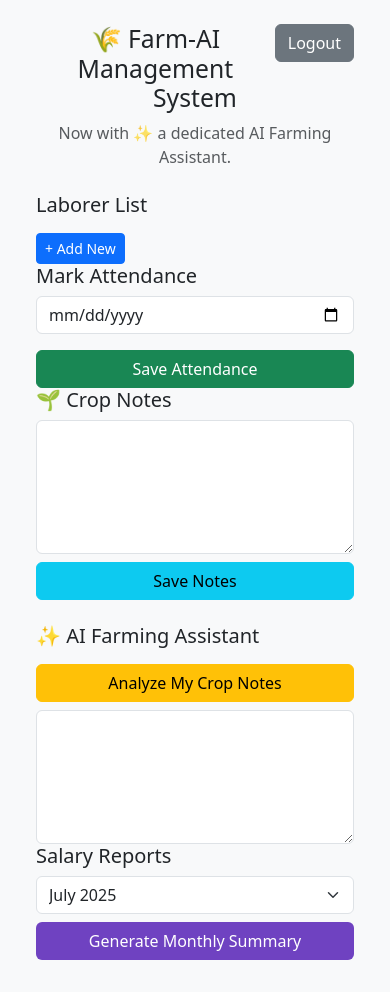
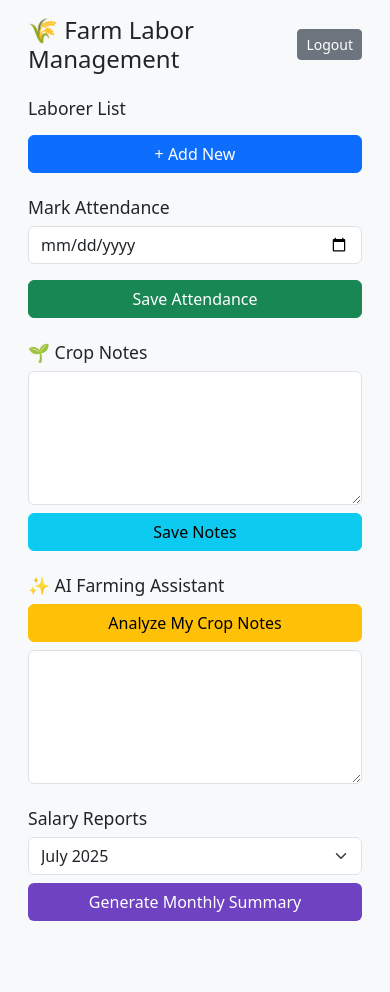
Before and after one commit to sahilhase0009/Farm-AI, a plain HTML site: page frontend/index.html in a window 390 px wide. After the commit the page ends 969 px from the top, so only its background shows below. Drawn offline with nearby package versions, Linux system fonts and the light colour scheme; no server answers; sample sign-in values are in the browser's storage.

Commit message:
Make frontend mobile responsive"

```diff
--- a/frontend/index.html
+++ b/frontend/index.html
@@ -2,56 +2,62 @@
 <html lang="en">
 <head>
   <meta charset="UTF-8">
-  <title>Farm-AI Management System</title>
+  <!-- ✅ META TAG: This is essential for mobile responsiveness -->
+  <meta name="viewport" content="width=device-width, initial-scale=1.0">
+  <title>Farm Labor Management System</title>
   <link href="https://cdn.jsdelivr.net/npm/bootstrap@5.3.0/dist/css/bootstrap.min.css" rel="stylesheet">
   <link rel="stylesheet" href="style.css">
 </head>
-<body class="p-4">
+<body class="p-3 p-md-4">
   <div class="container">
-    <button class="btn btn-secondary float-end" id="logout-btn">Logout</button>
-    <h2 class="text-center">🌾 Farm-AI Management System</h2>
-
-    <p class="text-center text-muted">Now with ✨ a dedicated AI Farming Assistant.</p>
+    <div class="d-flex justify-content-between align-items-center mb-3">
+        <h2 class="h3 mb-0">🌾 Farm Labor Management</h2>
+        <button class="btn btn-secondary btn-sm" id="logout-btn">Logout</button>
+    </div>
+    <p class="text-center text-muted d-none d-md-block">Now with ✨ a dedicated AI Farming Assistant.</p>
 
     <div class="row mt-4">
+      <!-- ✅ GRID UPDATE: Added classes to make columns stack on mobile -->
       <!-- Laborer List -->
-      <div class="col-md-4">
+      <div class="col-lg-4 col-md-6 col-12 mb-4">
         <h5>Laborer List</h5>
         <ul class="list-group" id="laborer-list"></ul>
-        <button class="btn btn-primary btn-sm mt-2" onclick="addLaborer()">+ Add New</button>
+        <button class="btn btn-primary w-100 mt-2" onclick="addLaborer()">+ Add New</button>
       </div>
       <!-- Mark Attendance -->
-      <div class="col-md-4">
+      <div class="col-lg-4 col-md-6 col-12 mb-4">
         <h5>Mark Attendance</h5>
         <input type="date" class="form-control mb-2" id="att-date">
-        <div id="attendance-list"></div>
+        <div id="attendance-list" class="attendance-box"></div>
         <button class="btn btn-success w-100 mt-2" onclick="saveAttendance()">Save Attendance</button>
       </div>
 
       <!-- Crop Notes -->
-      <div class="col-md-4">
+      <div class="col-lg-4 col-md-12 col-12 mb-4">
         <h5>🌱 Crop Notes</h5>
         <textarea class="form-control" id="crop-notes" rows="5"></textarea>
         <button class="btn btn-info w-100 mt-2" onclick="saveNotes()">Save Notes</button>
       </div>
     </div>
 
-    <!-- AI Assistant -->
-    <div class="row mt-4">
-      <div class="col-md-6">
+    <!-- AI Assistant & Salary Reports -->
+    <div class="row mt-md-4">
+      <!-- AI Assistant -->
+      <div class="col-lg-6 col-12 mb-4">
         <h5>✨ AI Farming Assistant</h5>
-        <button class="btn btn-warning w-100 mt-2" onclick="analyzeNotes()">Analyze My Crop Notes</button>
+        <button class="btn btn-warning w-100" onclick="analyzeNotes()">Analyze My Crop Notes</button>
         <textarea id="ai-response" class="form-control mt-2" rows="5" readonly></textarea>
       </div>
 
       <!-- Salary Reports -->
-      <div class="col-md-6">
+      <div class="col-lg-6 col-12 mb-4">
         <h5>Salary Reports</h5>
         <select class="form-select" id="report-month">
           <option>July 2025</option>
+          <!-- You can add more months here dynamically if you wish -->
         </select>
         <button class="btn btn-purple w-100 mt-2" onclick="generateReport()">Generate Monthly Summary</button>
-        <div id="salary-summary" class="mt-2"></div>
+        <div id="salary-summary" class="mt-2 table-responsive"></div>
       </div>
     </div>
   </div>
--- a/frontend/style.css
+++ b/frontend/style.css
@@ -1,5 +1,6 @@
 body {
   background: #f8f9fa;
+  font-size: 16px; /* Set a base font size */
 }
 
 .btn-purple {
@@ -7,26 +8,39 @@ body {
   color: white;
 }
 
-#laborer-list {
+/* ✅ STYLE UPDATE: Make list boxes scrollable on mobile */
+#laborer-list, .attendance-box {
   max-height: 250px;
   overflow-y: auto;
+  -webkit-overflow-scrolling: touch; /* Smooth scrolling on iOS */
 }
 
-/* Add these styles to the bottom of your style.css file */
-
+/* --- Auth Page Styles --- */
 .auth-body {
     display: flex;
     justify-content: center;
     align-items: center;
-    height: 100vh;
+    min-height: 100vh;
     background-color: #e9ecef;
+    padding: 1rem;
 }
 
 .auth-container {
     background: white;
     padding: 2rem;
     border-radius: 0.5rem;
-    box-shadow: 0 0 15px rgba(0,0,0,0.1);
+    box-shadow: 0 4px 15px rgba(0,0,0,0.1);
     width: 100%;
-    max-width: 400px;
+    max-width: 420px;
 }
+
+/* ✅ MEDIA QUERY: For small screens (phones) */
+@media (max-width: 767.98px) {
+  h2.h3 {
+    font-size: 1.5rem; /* Make main title a bit smaller */
+  }
+
+  h5 {
+    font-size: 1.1rem; /* Adjust subheading sizes */
+  }
+}
```
Also changed, not shown: frontend/login.html (+3 -1 lines), frontend/register.html (+2 -0 lines).
